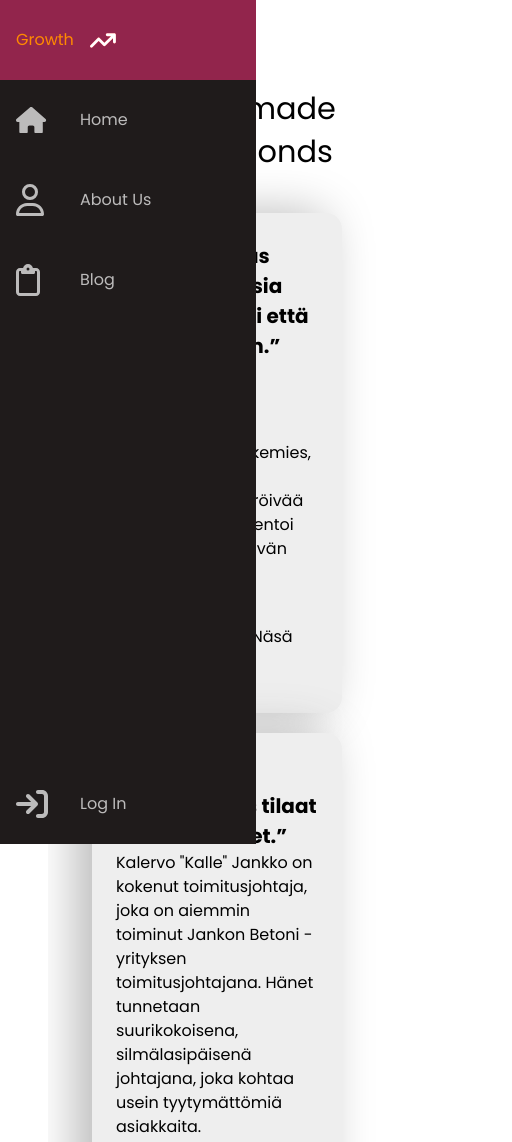
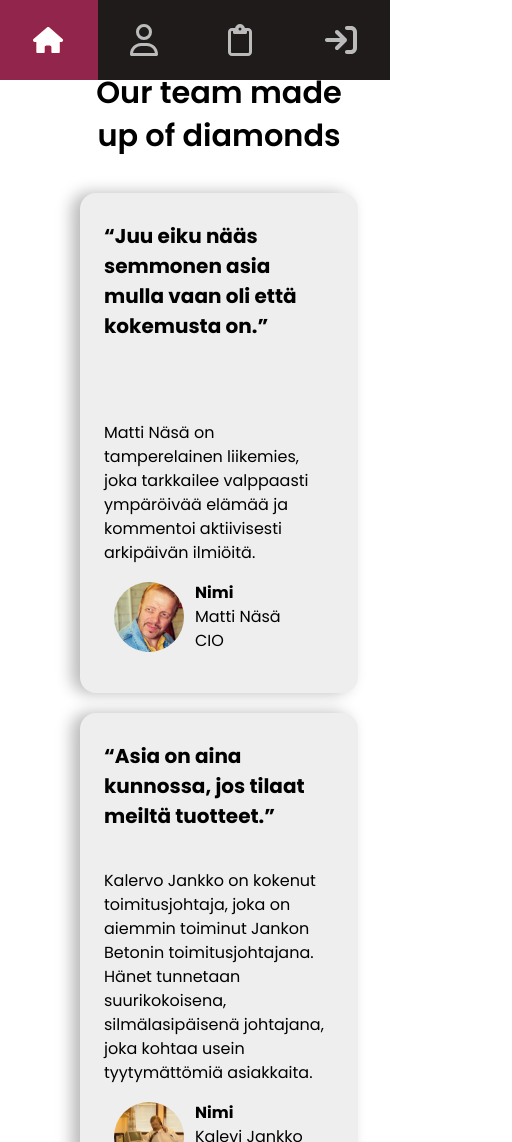
Before and after one commit to brje/SDS-Front-end---Project, a plain HTML site: page about-us.html in a window 390 px wide. Shown: the top 1142 px of the page, 512 px wide, since content can reach past the window. Drawn offline with Linux system fonts and the light colour scheme.

Commit message:
bug fixes in different sized screens

```diff
--- a/about-us.html
+++ b/about-us.html
@@ -14,7 +14,7 @@
 <body>
     <nav class="navbar-about">
         <ul class="navbar-nav-about">
-            <li class="nav-item-about">
+            <li class="about-logo">
                 <a href="index.html" class="nav-link">
                     <span class="link-text logo-text">Growth</span>
                     <svg
@@ -167,7 +167,7 @@
 
      <!-- Persons -->
       <section class="card-grid-about">
-        <h2 class="about-heading text-xl" id="testi">
+        <h2 class="about-heading text-xl" id="main-heading">
             Our team made up of diamonds
         </h2>
         <article class="card-about" id="card-matti">
@@ -193,7 +193,7 @@
             <header class="card-header">
                 <h2>“Asia on aina kunnossa, jos tilaat meiltä tuotteet.”</h2>
             </header>
-            <p>Kalervo "Kalle" Jankko on kokenut toimitusjohtaja, joka on aiemmin toiminut Jankon Betoni -yrityksen toimitusjohtajana. Hänet tunnetaan suurikokoisena, silmälasipäisenä johtajana, joka kohtaa usein tyytymättömiä asiakkaita.</p>
+            <p>Kalervo Jankko on kokenut toimitusjohtaja, joka on aiemmin toiminut Jankon Betonin toimitusjohtajana. Hänet tunnetaan suurikokoisena, silmälasipäisenä johtajana, joka kohtaa usein tyytymättömiä asiakkaita.</p>
             <div class="card-person">
                 <a href="#" class="personimg">
                     <img src="images/kalevi.png" alt="kalevi" class="profile-image">
--- a/css/style.css
+++ b/css/style.css
@@ -44,6 +44,37 @@ img {
     padding: 20px;
 }
 
+
+.navbar .container {
+    display: flex;
+    justify-content: space-between;
+    align-items: center;
+}
+
+.navbar .main-menu ul {
+    display: flex;
+}
+
+.navbar ul li a {
+    padding: 10px 20px;
+    display: block;
+    font-weight: 600;
+    transition: 0.5s;
+}
+
+.navbar ul li a:hover {
+    color: var(--primary-color);
+}
+
+.navbar ul li a i {
+    margin-right: 10px;
+}
+
+.nav ul li:last-child a {
+    margin-left: 10px;
+}
+
+/* About us page navbar*/
 .navbar-about{
     width: 5rem;
     height: 100vh;
@@ -118,33 +149,20 @@ img {
     display: block;
 }
 
-.navbar .container {
-    display: flex;
-    justify-content: space-between;
-    align-items: center;
-}
 
-.navbar .main-menu ul {
-    display: flex;
-}
+/* Logo */
+.about-logo{
+    font-weight: bold;
+    text-transform: uppercase;
+    margin-bottom: 1rem;
+    text-align: center;
+    color: var(--text-secondary);
+    background: var(--background-secondary);
+    font-size: 2rem;
+    text-transform: uppercase;
+    letter-spacing: 0.3ch;
+    width: 100%;
 
-.navbar ul li a {
-    padding: 10px 20px;
-    display: block;
-    font-weight: 600;
-    transition: 0.5s;
-}
-
-.navbar ul li a:hover {
-    color: var(--primary-color);
-}
-
-.navbar ul li a i {
-    margin-right: 10px;
-}
-
-.nav ul li:last-child a {
-    margin-left: 10px;
 }
 
 /* Hero */
@@ -308,6 +326,8 @@ hero .hero-text {
 
 /* Footer */
 .footer {
+    display: flex;
+    flex-wrap: wrap;
     padding: 40px 0;
 }
 
@@ -402,7 +422,7 @@ hero .hero-text {
 
 .card-about {
     background: #eeeeee;
-    box-shadow: -1rem 0 3rem #b9b9b9;
+    box-shadow: -0.5rem 0 1rem #b9b9b9;
     border-radius: 16px;
     padding: 1.5rem;
     height: 500px;
@@ -640,9 +660,46 @@ hero .hero-text {
 }
 
 /* Media Queries */
+@media (max-width: 1200px) {
+    .text-xl{
+        font-size: 3rem;
+        font-weight: 600;
+    }
+    .about-heading {
+        order: -1;
+        text-align: center;
+        margin-bottom: 1rem;
+        font-size: 1.5rem;
+    }
+}
+
 @media (max-width: 960px) {
     .text-xxl {
         font-size: 2.5rem;
+    }
+    .card-grid-about {
+        display: flex;
+        flex-direction: column;
+        gap: 30px;
+        padding: 2rem;
+    }
+
+    .card-about {
+        width: 100%;
+        max-width: 100%;
+        margin: 0 auto;
+    }
+    .about-heading {
+        order: -1;
+        text-align: center;
+        margin-bottom: 1rem;
+        font-size: 1.5rem;
+    }
+    .footer-grid-about {
+        display: grid;
+        grid-template-columns: 1fr 1fr; /* Yksi sarake */
+        gap: 20px; /* Väli elementtien välissä */
+        text-align: center; /* Keskittää tekstin */
     }
 }
 
@@ -683,6 +740,25 @@ hero .hero-text {
         grid-template-columns: 1fr;
     }
 
+    .card-grid-about {
+        display: flex;
+        flex-direction: column;
+        gap: 20px;
+        padding: 2rem;
+    }
+
+    .card-about {
+        width: 100%;
+        max-width: 100%;
+        margin: 0 auto;
+    }
+    .about-heading {
+        order: -1; /* Siirrä otsikko ensimmäiseksi */
+        text-align: center; /* Keskitetään teksti */
+        margin-bottom: 1rem; /* Lisää tilaa otsikon alle */
+        font-size: 1.5rem; /* Skaalaa teksti pienille näytöille */
+    }
+
     .footer .card {
         margin-right: 0;
     }
@@ -690,16 +766,43 @@ hero .hero-text {
     footer .footer-grid > div {
         text-align: center;
     }
-    .card-grid-about {
+
+    .navbar-about{
+        top: 0;
+        left: 0;
+        width: 100vw;
+        height: 5rem;
+        position: fixed;
         display: flex;
-        flex-direction: column;
-        gap: 20px;
+        align-items: center;
+        justify-content: space-between;
+        z-index: 1000;
     }
 
-    .card-about {
+    .about-logo {
+        display: none;
+    }
+
+    .navbar-nav-about {
+        flex-direction: row;
+        justify-content: center;
+        align-items: center;
         width: 100%;
-        max-width: 100%;
-        margin: 0 auto;
+    }
+
+    .nav-link {
+        display: flex;
+        align-items: center;
+        justify-content: center;
+        height: 5rem;
+        padding: 0.5rem 1rem;
+        font-size: 0.9rem;
+    }
+    .nav-link svg {
+        margin: 0 0.5rem;
+    }
+    .navbar-about:hover {
+        width: 100%;
     }
 
     /* Text */
@@ -718,4 +821,33 @@ hero .hero-text {
     .text-xxl {
         font-size: 2rem;
     }
+
+    .nav-link {
+        display: flex;
+        align-items: center;
+        justify-content: center;
+        height: 5rem;
+        padding: 0 1rem;
+        text-decoration: none;
+        color: var(--text-primary);
+    }
+    .link-text {
+        display: none !important;
+    }
+    .nav-link svg {
+        font-size: 1.5rem;
+        margin: 0;
+    }
+    .nav-link:hover {
+        color: var(--text-secondary);
+    }
+    .nav-link:hover .link-text {
+        display: none;
+    }
+    .footer-grid-about {
+        display: grid;
+        grid-template-columns: 1fr;
+        gap: 20px;
+        text-align: center;
+    }
 }
```
